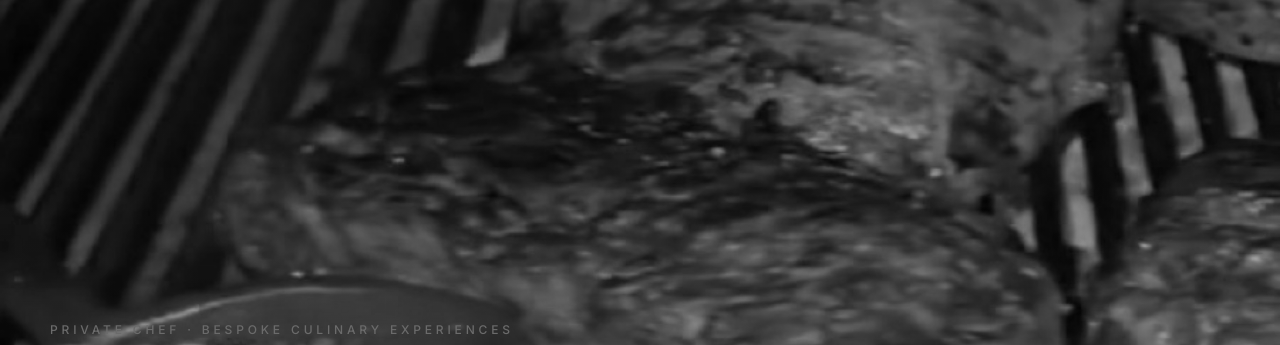
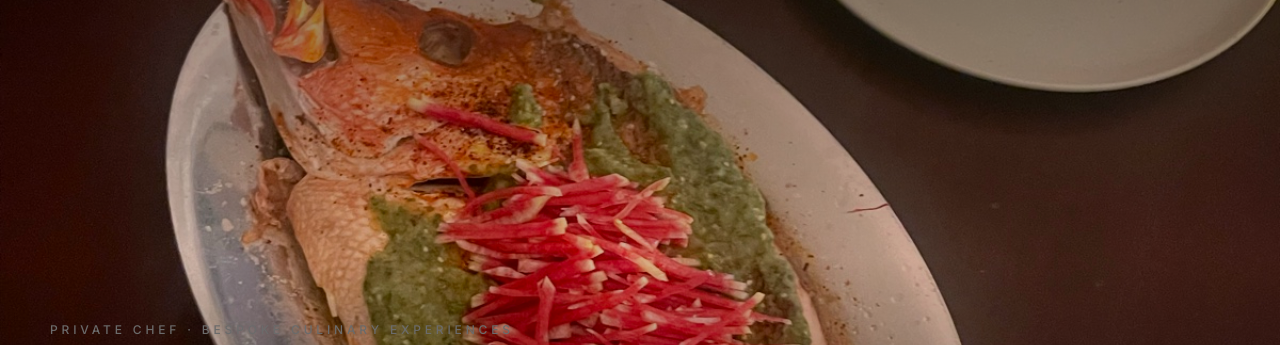
Before and after one commit to RonTuretzky/test-website, a plain HTML site: page index.html in a window 1280 px wide. Shown: the part 62-407 px from the top of the page. Drawn offline with nearby package versions, Linux system fonts and the light colour scheme.

Commit message:
New color header (snapper); remove requested image + hero from gallery

```diff
--- a/index.html
+++ b/index.html
@@ -40,7 +40,7 @@
   .hero .bg{position:absolute;inset:0;z-index:0}
   .hero .bg::after{content:"";position:absolute;inset:0;
     background:linear-gradient(180deg,rgba(0,0,0,.45) 0%,rgba(0,0,0,.15) 40%,rgba(0,0,0,.75) 100%)}
-  .hero img{filter:grayscale(100%) contrast(1.05)}
+  .hero img{filter:contrast(1.03) saturate(1.05)}
   .hero .inner{position:relative;z-index:2;width:100%;padding:0 28px 8vh}
   .hero .inner .wrap{padding:0}
   .hero h1{font-size:clamp(46px,9vw,120px);font-weight:500;letter-spacing:.01em}
@@ -151,7 +151,7 @@
 </nav>
 
 <header class="hero" id="top">
-  <div class="bg"><img src="img/frame__2025-11-17_01-20-08_UTC__t1s.jpg" alt="Live-fire grilling — steaks and sausage over coals"></div>
+  <div class="bg"><img src="img/mh__IMG_5034.jpg" alt="Whole roasted snapper with salsa verde and red julienne"></div>
   <div class="inner">
     <div class="wrap">
       <div class="eyebrow kick">Private Chef · Bespoke Culinary Experiences</div>
@@ -273,7 +273,7 @@
 </div>
 
 <script>
-const GALLERY = ["frame__2024-02-05_03-58-01_UTC__t3s.jpg","frame__2024-02-05_03-58-14_UTC__t11s.jpg","frame__2025-10-28_21-54-18_UTC__t12s.jpg","frame__2025-10-29_16-48-22_UTC__t4s.jpg","frame__2025-10-30_00-23-43_UTC__t12s.jpg","frame__2025-11-17_01-20-08_UTC__t1s.jpg","photo__2022-09-06_02-04-32_UTC.jpg","photo__2022-09-12_00-29-17_UTC.jpg","photo__2022-12-19_01-32-03_UTC.jpg","photo__2023-01-01_22-02-54_UTC.jpg","photo__2023-01-02_20-39-02_UTC.jpg","photo__2023-02-19_03-26-04_UTC.jpg","photo__2023-03-27_20-50-30_UTC.jpg","photo__2023-04-16_00-49-01_UTC.jpg","photo__2023-05-20_01-18-17_UTC.jpg","photo__2023-11-13_21-03-42_UTC.jpg","photo__2023-11-13_21-53-50_UTC.jpg","photo__2025-10-28_19-21-45_UTC.jpg","mh__1588BCDB-7D85-4D62-BFAD-D45DA0202AA6.jpg","mh__16940394-3832-48A6-989F-57F025F655CD.jpg","mh__23E0B212-AF03-43A9-AFD4-C9867A7C5BF6.jpg","mh__68F7EEB7-52AB-41BB-91F3-012B5F25D555.jpg","mh__IMG_2378.jpg","mh__IMG_3974.jpg","mh__IMG_5034.jpg","mh__IMG_6444.jpg","mh__IMG_6445.jpg","mh__IMG_6446.jpg","mh__IMG_6447.jpg","mh__IMG_7748.jpg"];
+const GALLERY = ["frame__2024-02-05_03-58-01_UTC__t3s.jpg","frame__2024-02-05_03-58-14_UTC__t11s.jpg","frame__2025-10-28_21-54-18_UTC__t12s.jpg","frame__2025-10-29_16-48-22_UTC__t4s.jpg","frame__2025-10-30_00-23-43_UTC__t12s.jpg","frame__2025-11-17_01-20-08_UTC__t1s.jpg","photo__2022-09-06_02-04-32_UTC.jpg","photo__2022-09-12_00-29-17_UTC.jpg","photo__2023-01-01_22-02-54_UTC.jpg","photo__2023-01-02_20-39-02_UTC.jpg","photo__2023-02-19_03-26-04_UTC.jpg","photo__2023-03-27_20-50-30_UTC.jpg","photo__2023-04-16_00-49-01_UTC.jpg","photo__2023-05-20_01-18-17_UTC.jpg","photo__2023-11-13_21-03-42_UTC.jpg","photo__2023-11-13_21-53-50_UTC.jpg","photo__2025-10-28_19-21-45_UTC.jpg","mh__1588BCDB-7D85-4D62-BFAD-D45DA0202AA6.jpg","mh__16940394-3832-48A6-989F-57F025F655CD.jpg","mh__23E0B212-AF03-43A9-AFD4-C9867A7C5BF6.jpg","mh__68F7EEB7-52AB-41BB-91F3-012B5F25D555.jpg","mh__IMG_2378.jpg","mh__IMG_3974.jpg","mh__IMG_6444.jpg","mh__IMG_6445.jpg","mh__IMG_6446.jpg","mh__IMG_6447.jpg","mh__IMG_7748.jpg"];
 
 // build grid
 const grid=document.getElementById('grid');
```
